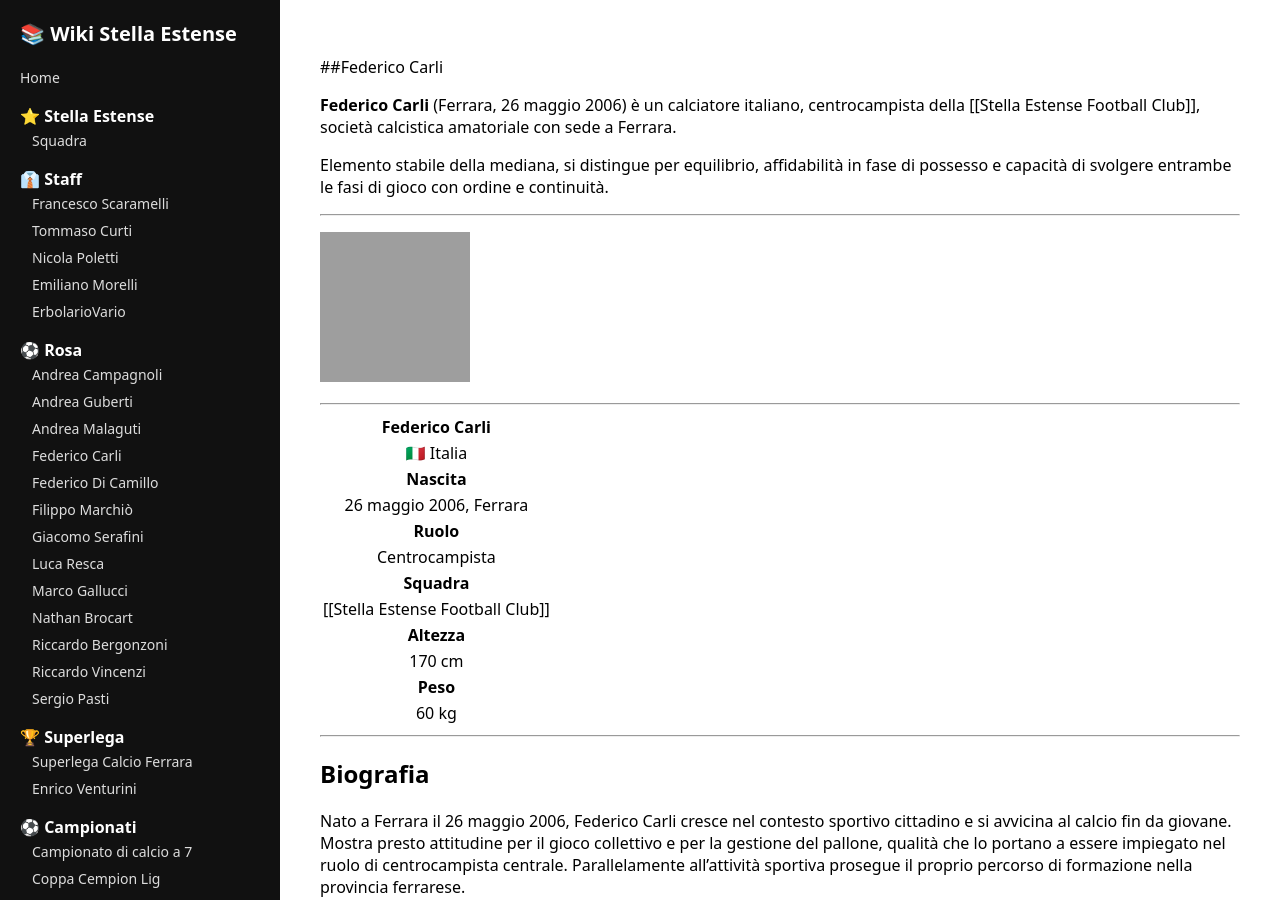
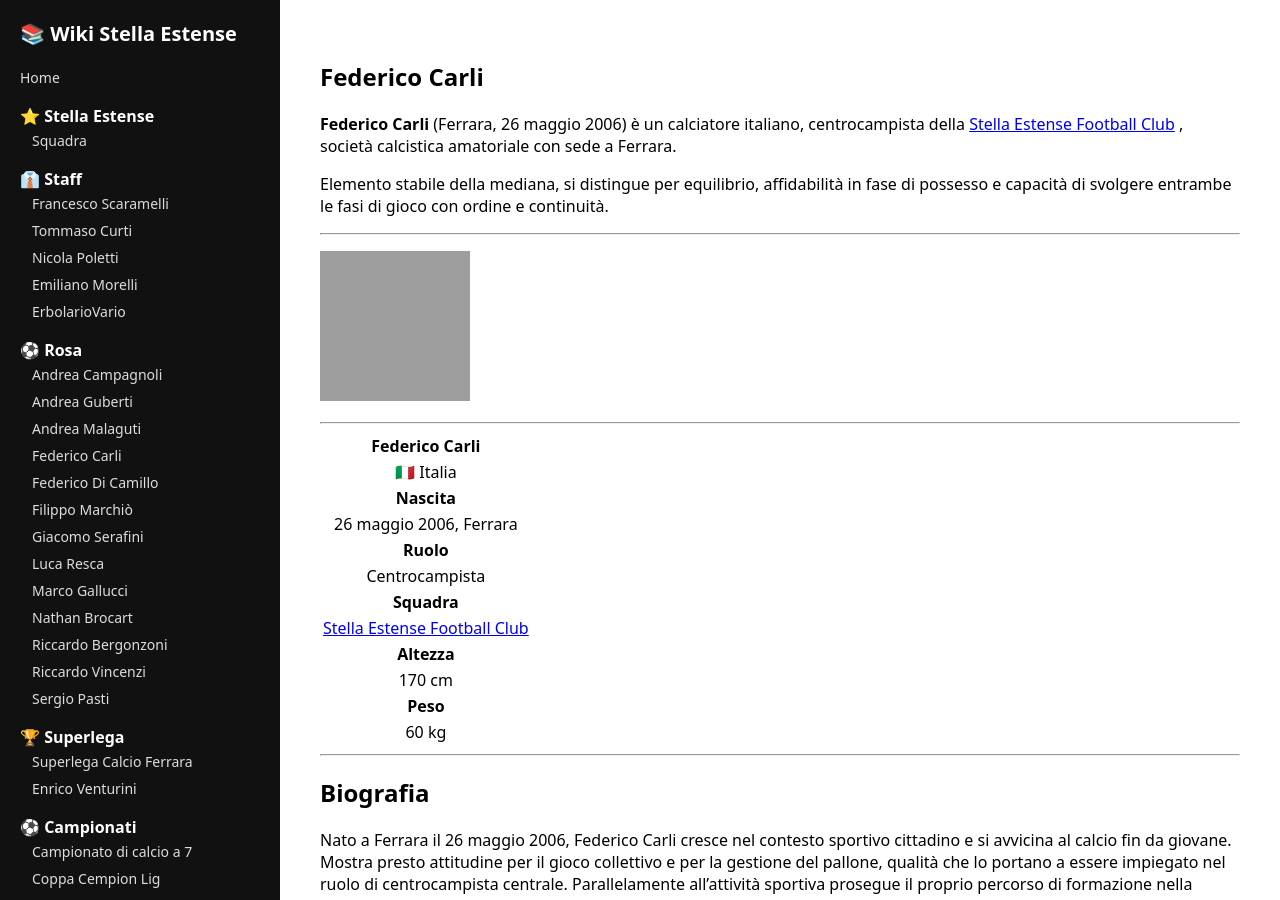
Before and after one commit to tommy-unife/Stella-Estense-Wiki, a Jekyll site: the page built from Federico-Carli.md, in a window 1280 px wide and 900 px high. Built offline with Jekyll 4.4.1, drawn with Linux system fonts in a browser that asks for light colours; our own code applies the rules of GitHub Pages for plain Markdown files; part of the change alters nothing that is shown; grey boxes are pictures that could not be loaded.

```diff
--- a/Federico-Carli.md
+++ b/Federico-Carli.md
@@ -1,6 +1,7 @@
-##Federico Carli
+## Federico Carli
 
-**Federico Carli** (Ferrara, 26 maggio 2006) è un calciatore italiano, centrocampista della [[Stella Estense Football Club]], società calcistica amatoriale con sede a Ferrara.
+**Federico Carli** (Ferrara, 26 maggio 2006) è un calciatore italiano, centrocampista della [Stella Estense Football Club](Stella-Estense-Football-Club.md)
+, società calcistica amatoriale con sede a Ferrara.
 
 Elemento stabile della mediana, si distingue per equilibrio, affidabilità in fase di possesso e capacità di svolgere entrambe le fasi di gioco con ordine e continuità.
 
@@ -18,7 +19,7 @@ Elemento stabile della mediana, si distingue per equilibrio, affidabilità in fa
 | **Ruolo** |
 | Centrocampista |
 | **Squadra** |
-| [[Stella Estense Football Club]] |
+| [Stella Estense Football Club](Stella-Estense-Football-Club.md) |
 | **Altezza** |
 | 170 cm |
 | **Peso** |
```
